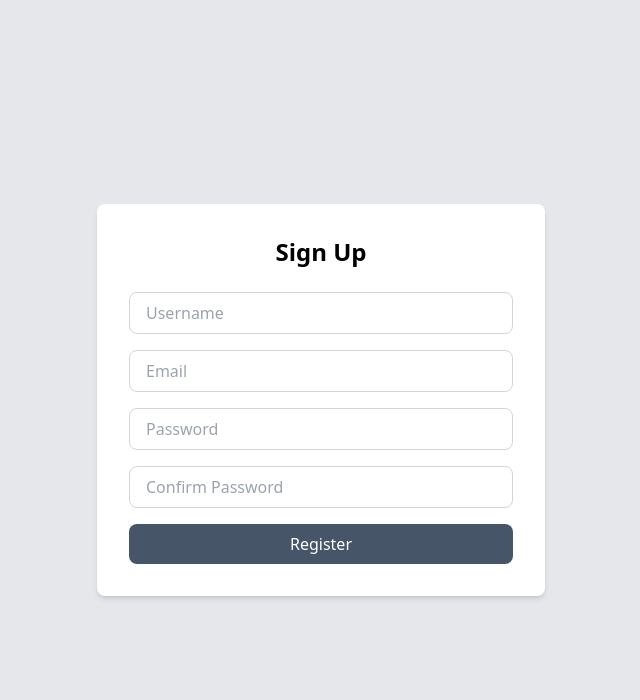
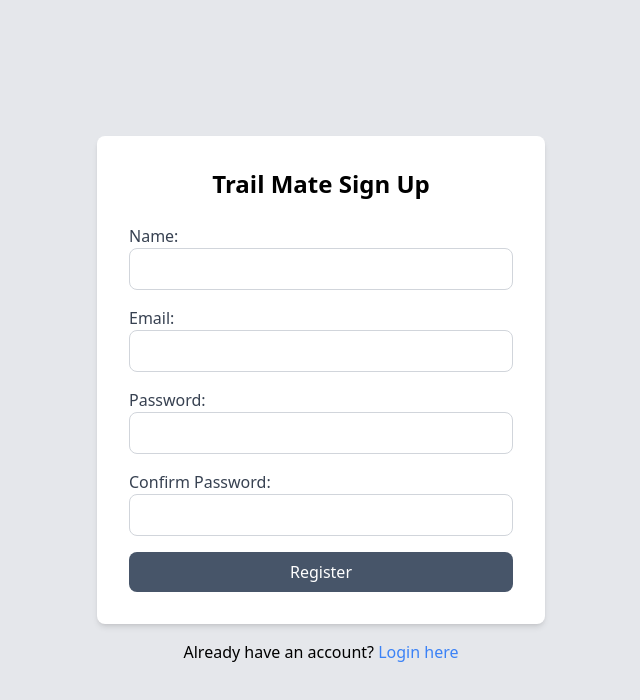
Before and after one commit to jack-crawford-1/trail-keeper-client, a React (Vite) app: page /signup in a window 1280 px wide. Shown: the top 700 px of the page, without its empty margins (319-959 px from the left). Built offline with nearby package versions, Linux system fonts and the light colour scheme.

Commit message:
Signup page, add user with form validation

```diff
--- a/src/pages/Home.tsx
+++ b/src/pages/Home.tsx
@@ -7,13 +7,12 @@ export default function Home() {
       <div className="flex items-center justify-center min-h-screen p-2 antialiased">
         <div className="text-center">
           <h1 className="text-slate-800 text-5xl font-extrabold p-2">
-            Trail Keeper
+            Trail Mate
           </h1>
           <p className="md:max-w-2xl p-4 text-slate-700">
-            The TrailKeeper App is a comprehensive web application created to
-            support the hiking community by offering detailed information and
-            resources on trails, events, training modules, and volunteer
-            opportunities.
+            Trail Mate App is a web application created to support the hiking
+            community by offering detailed information and resources on trails,
+            events, training resources, and volunteer opportunities.
           </p>
 
           <Link to="/signup">
--- a/src/pages/Signup.tsx
+++ b/src/pages/Signup.tsx
@@ -1,45 +1,119 @@
+import { useNavigate, Link } from 'react-router-dom'
+import { useState } from 'react'
 import '../styles/index.css'
 
 export default function Signup() {
+  const [name, setName] = useState('')
+  const [email, setEmail] = useState('')
+  const [password, setPassword] = useState('')
+  const [confirmPassword, setConfirmPassword] = useState('')
+  const [error, setError] = useState('')
+  const navigate = useNavigate()
+
+  function validateEmail(email: string) {
+    const re = /^[^\s@]+@[^\s@]+\.[^\s@]+$/
+    return re.test(String(email).toLowerCase())
+  }
+
+  async function handleSubmit(event: React.FormEvent) {
+    event.preventDefault()
+    if (!name || !email || !password || !confirmPassword) {
+      setError('All fields are required')
+      return
+    }
+    if (!validateEmail(email)) {
+      setError('Invalid email format')
+      return
+    }
+    if (password !== confirmPassword) {
+      setError('Passwords do not match')
+      return
+    }
+    setError('')
+
+    try {
+      const response = await fetch('http://localhost:3000/v1/signup', {
+        method: 'POST',
+        headers: {
+          'Content-Type': 'application/json',
+        },
+        body: JSON.stringify({ name, email, password }),
+      })
+
+      if (!response.ok) {
+        const errorData = await response.json()
+        console.error('Error:', errorData.error)
+        setError(errorData.error)
+        return
+      }
+
+      const data = await response.json()
+      localStorage.setItem('token', data.token)
+      navigate('/userProfile', { state: { user: data.user } })
+    } catch (error) {
+      console.error('Error:', error)
+      setError('An error occurred')
+    }
+  }
   return (
-    <div className="flex flex-col items-center justify-center bg-gray-200 min-h-screen py-12">
-      <form className="bg-white p-8 rounded-lg shadow-md w-full max-w-md">
-        <h2 className="text-2xl font-bold mb-6 text-center">Sign Up</h2>
+    <div className="flex flex-col items-center justify-center min-h-screen bg-gray-200 py-12">
+      <form
+        onSubmit={handleSubmit}
+        className="bg-white p-8 rounded-lg shadow-md w-full max-w-md"
+      >
+        <h2 className="text-2xl font-bold mb-6 text-center">
+          Trail Mate Sign Up
+        </h2>
         <div className="mb-4">
+          <label className="block text-gray-700">Name:</label>
           <input
             type="text"
-            placeholder="Username"
+            value={name}
+            onChange={(e) => setName(e.target.value)}
             className="w-full px-4 py-2 border border-gray-300 rounded-lg focus:outline-none focus:border-blue-500"
           />
         </div>
         <div className="mb-4">
+          <label className="block text-gray-700">Email:</label>
           <input
             type="email"
-            placeholder="Email"
+            value={email}
+            onChange={(e) => setEmail(e.target.value)}
             className="w-full px-4 py-2 border border-gray-300 rounded-lg focus:outline-none focus:border-blue-500"
           />
         </div>
         <div className="mb-4">
+          <label className="block text-gray-700">Password:</label>
           <input
             type="password"
-            placeholder="Password"
+            value={password}
+            onChange={(e) => setPassword(e.target.value)}
             className="w-full px-4 py-2 border border-gray-300 rounded-lg focus:outline-none focus:border-blue-500"
           />
         </div>
         <div className="mb-4">
+          <label className="block text-gray-700">Confirm Password:</label>
           <input
             type="password"
-            placeholder="Confirm Password"
+            value={confirmPassword}
+            onChange={(e) => setConfirmPassword(e.target.value)}
             className="w-full px-4 py-2 border border-gray-300 rounded-lg focus:outline-none focus:border-blue-500"
           />
         </div>
+        {error && <p className="text-red-500 mb-4">{error}</p>}
         <button
           type="submit"
-          className="w-full bg-slate-600 text-white py-2 px-6 rounded-lg hover:bg-slate-700 hover:scale-110 duration-300"
+          className="w-full bg-slate-600 text-white py-2 px-6 rounded-lg hover:bg-slate-700 duration-300"
         >
           Register
         </button>
       </form>
+      <p className="mt-4">
+        Already have an account?{' '}
+        <Link to="/login" className="text-blue-500">
+          Login here
+        </Link>
+      </p>
     </div>
   )
 }
--- /dev/null
+++ b/src/pages/UserProfile.tsx
@@ -0,0 +1,27 @@
+import '../styles/index.css'
+import { useLocation, useNavigate } from 'react-router-dom'
+
+export default function UserProfile() {
+  const location = useLocation()
+  const navigate = useNavigate()
+
+  if (!location.state || !location.state.user) {
+    navigate('/')
+    return null
+  }
+
+  const { user } = location.state
+  const { name, email } = user
+
+  return (
+    <div className="flex items-center justify-center min-h-screen p-2 antialiased">
+      <div className="text-center">
+        <div className="text-xl">
+          Welcome <span className="font-bold text-slate-700">{name}!</span>
+        </div>
+        <div className="text-gray-500">Username: {name}</div>
+        <div className="text-gray-500">Email: {email}</div>
+      </div>
+    </div>
+  )
+}
--- a/src/router/router.tsx
+++ b/src/router/router.tsx
@@ -6,6 +6,7 @@ import {
 import Signup from '../pages/Signup'
 import App from '../App'
 import Home from '../pages/Home'
+import UserProfile from '../pages/UserProfile'
 
 const router = createBrowserRouter(
   createRoutesFromElements(
@@ -13,6 +14,7 @@ const router = createBrowserRouter(
       <Route path="/" element={<App />}>
         <Route index element={<Home />} />
         <Route path="/signup" element={<Signup />} />
+        <Route path="/userprofile" element={<UserProfile />} />
       </Route>
     </>
   )
```
